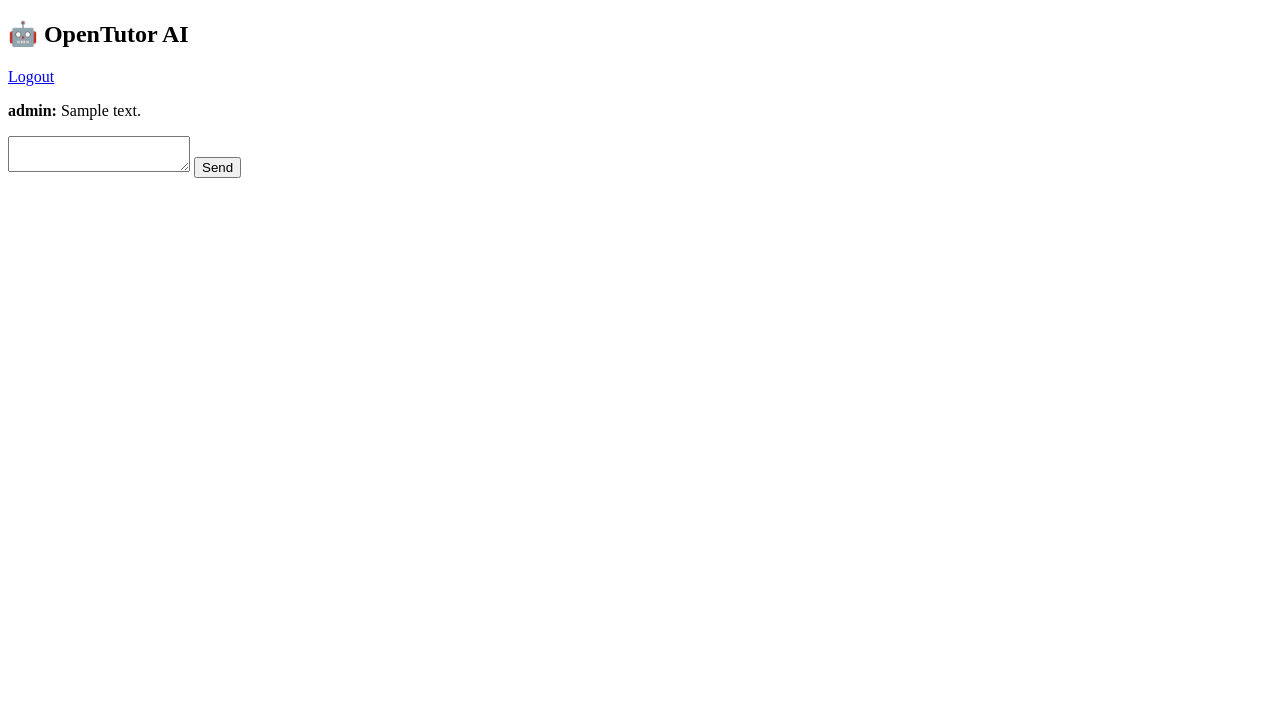
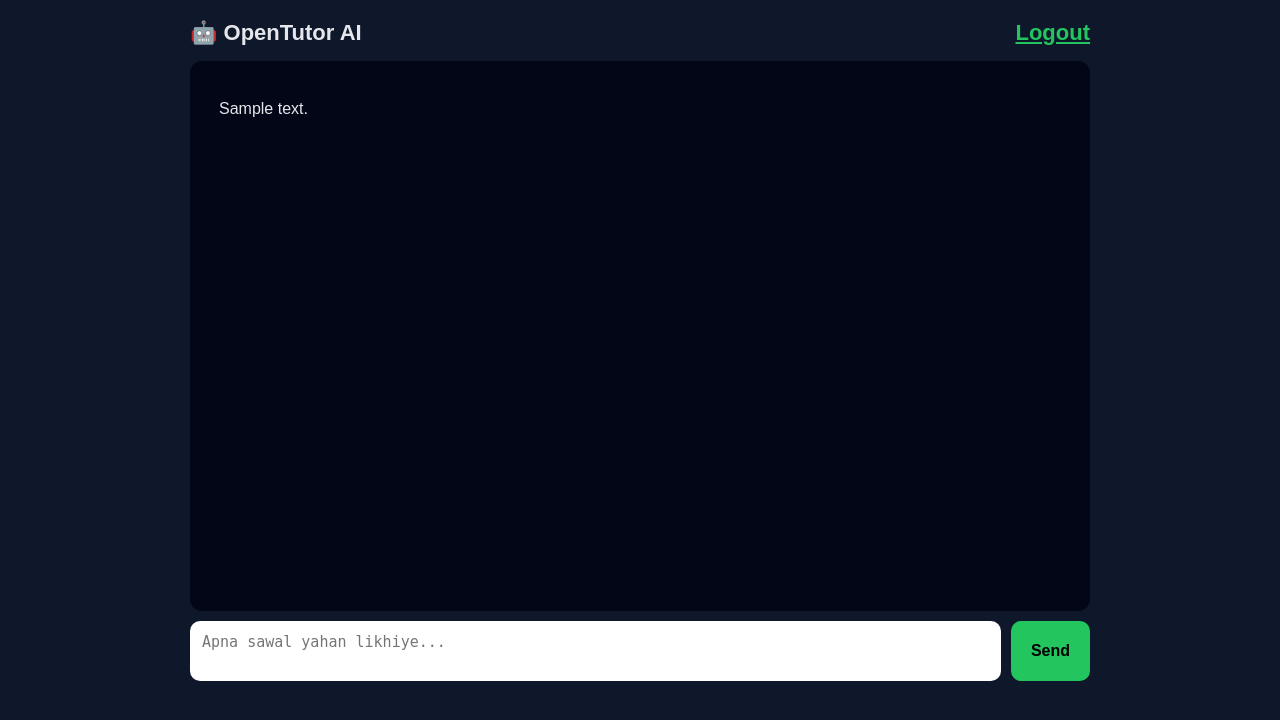
Before and after one commit to biharnewupdateofficial/hindi-ai-tool, a Flask app: page /chat in a window 1280 px wide. Shown: the top 720 px of the page. Run offline with Flask 3, Linux system fonts and the light colour scheme; the visitor is signed in with stand-in values (Sample User, id 1); tables that the repository leaves empty hold one stand-in row (values such as "Sample post").

Commit message:
ui: chatgpt style chat interface

```diff
--- a/static/style.css
+++ b/static/style.css
@@ -1,56 +1,71 @@
 body {
-  margin:0;
-  font-family:Arial;
-  background:#0f172a;
-  color:#e5e7eb;
+    margin: 0;
+    font-family: Arial, Helvetica, sans-serif;
+    background: #0f172a;
+    color: #e5e7eb;
 }
 
-.top-bar {
-  background:#020617;
-  padding:10px;
-  display:flex;
-  justify-content:space-between;
+.app {
+    max-width: 900px;
+    margin: auto;
+    padding: 20px;
 }
 
-#chat-box {
-  padding:20px;
-  height:70vh;
-  overflow-y:auto;
+.header {
+    font-size: 22px;
+    font-weight: bold;
+    margin-bottom: 15px;
+}
+
+.chat-box {
+    background: #020617;
+    border-radius: 12px;
+    padding: 15px;
+    height: 65vh;
+    overflow-y: auto;
 }
 
 .msg {
-  max-width:70%;
-  padding:10px;
-  margin:8px;
-  border-radius:10px;
+    max-width: 75%;
+    padding: 12px 14px;
+    margin: 10px 0;
+    border-radius: 12px;
+    line-height: 1.4;
 }
 
 .user {
-  background:#2563eb;
-  margin-left:auto;
+    background: #2563eb;
+    margin-left: auto;
+    text-align: right;
 }
 
-.assistant {
-  background:#1e293b;
+.ai {
+    background: #1e293b;
+    margin-right: auto;
 }
 
-.input-bar {
-  display:flex;
-  padding:10px;
-  gap:10px;
+.input-area {
+    display: flex;
+    margin-top: 10px;
+    gap: 10px;
 }
 
 textarea {
-  flex:1;
-  resize:none;
-  padding:10px;
-  background:#020617;
-  color:white;
+    flex: 1;
+    resize: none;
+    padding: 12px;
+    border-radius: 10px;
+    border: none;
+    outline: none;
+    font-size: 15px;
 }
 
 button {
-  padding:10px;
-  background:#22c55e;
-  border:none;
-  cursor:pointer;
+    background: #22c55e;
+    border: none;
+    border-radius: 10px;
+    padding: 0 20px;
+    font-size: 16px;
+    cursor: pointer;
+    font-weight: bold;
 }
--- a/templates/chat.html
+++ b/templates/chat.html
@@ -2,28 +2,40 @@
 <html>
 <head>
     <title>OpenTutor AI</title>
+    <link rel="stylesheet" href="/static/style.css">
 </head>
 <body>
 
-<h2>🤖 OpenTutor AI</h2>
-<a href="/logout">Logout</a>
+<div class="app">
+    <div class="header">
+        🤖 OpenTutor AI
+        <span style="float:right"><a href="/logout" style="color:#22c55e">Logout</a></span>
+    </div>
 
-<div>
-{% for c in chats %}
-<p><b>{{c.role}}:</b> {{c.message}}</p>
-{% endfor %}
+    <div class="chat-box" id="chat">
+        {% for c in chats %}
+            <div class="msg {{ c.role }}">
+                {{ c.message }}
+            </div>
+        {% endfor %}
+    </div>
+
+    <div class="input-area">
+        <textarea id="q" rows="2" placeholder="Apna sawal yahan likhiye..."></textarea>
+        <button onclick="send()">Send</button>
+    </div>
 </div>
-
-<textarea id="q"></textarea>
-<button onclick="send()">Send</button>
 
 <script>
 function send(){
+    let q = document.getElementById("q");
+    if(!q.value.trim()) return;
+
     fetch("/ask",{
         method:"POST",
         headers:{"Content-Type":"application/json"},
-        body:JSON.stringify({question:document.getElementById("q").value})
-    }).then(()=>location.reload())
+        body:JSON.stringify({question:q.value})
+    }).then(()=>location.reload());
 }
 </script>
 
```
